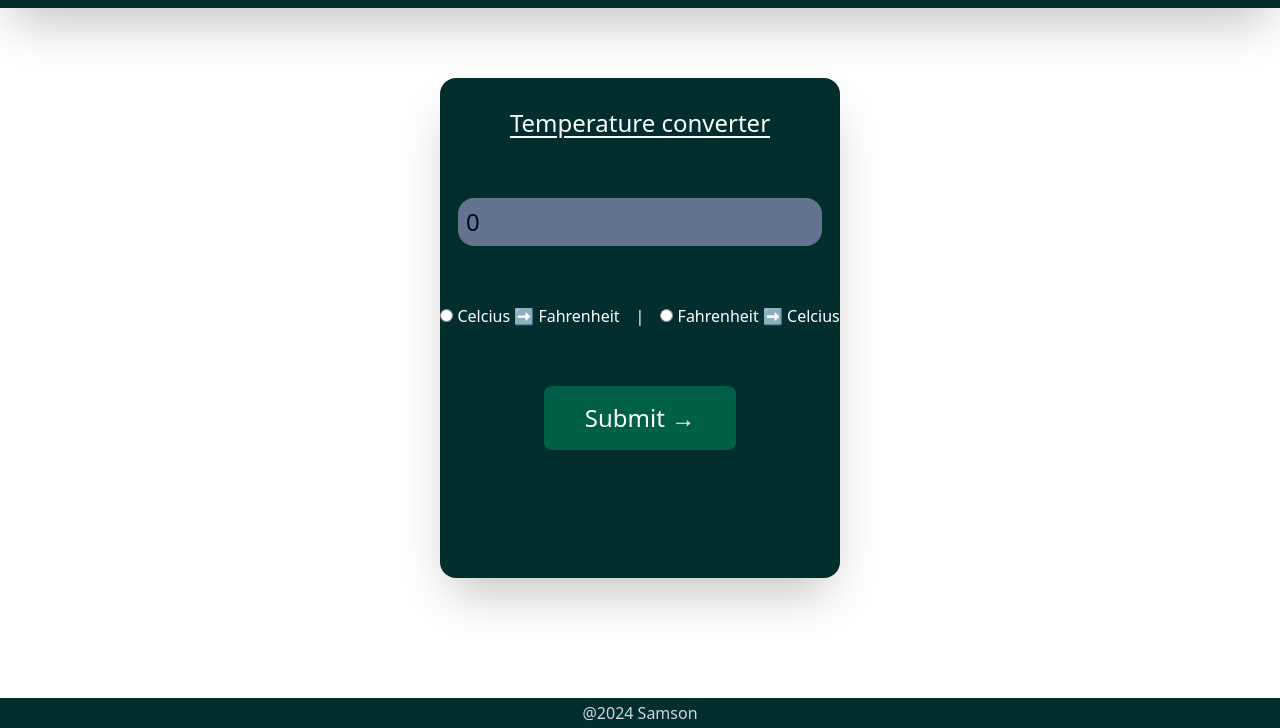
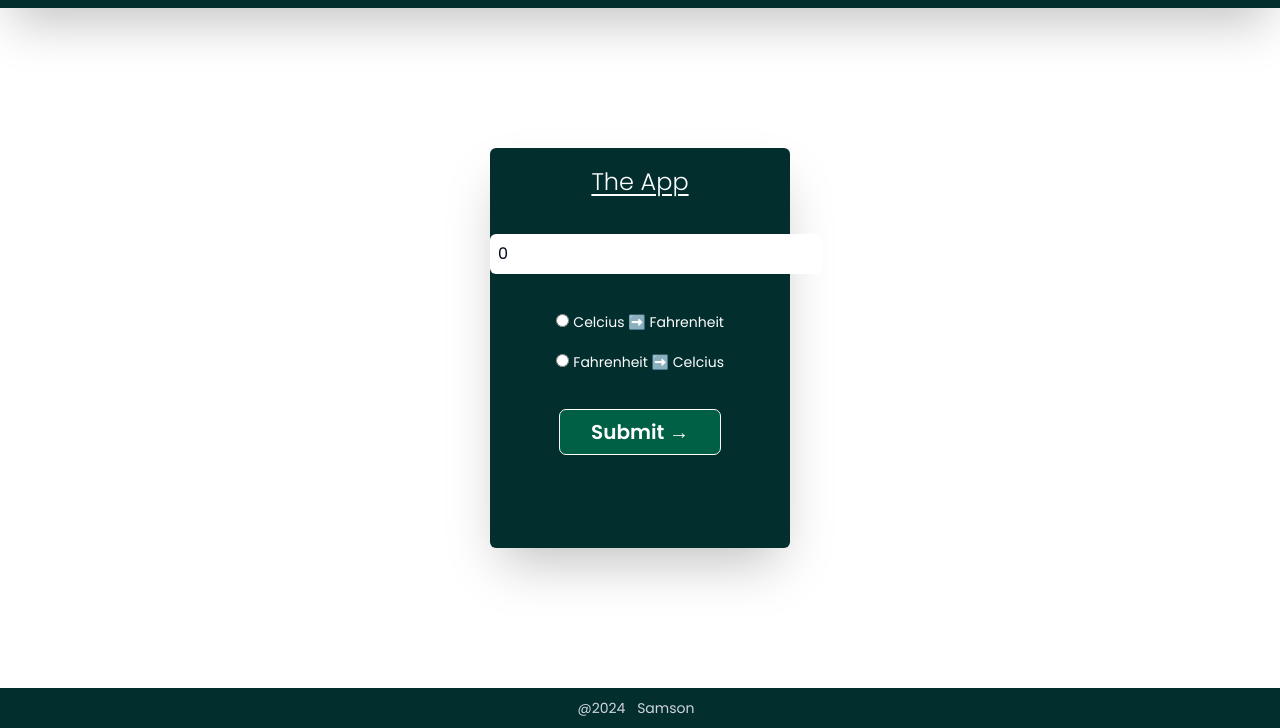
Before and after one commit to Michael5301/TempConveter, a website: page src/index.html in a window 1280 px wide. Shown: the part 72-800 px from the top of the page. Drawn offline with Linux system fonts and the light colour scheme; a web font is replaced by a local one.

Commit message:
css update

```diff
--- a/src/index.html
+++ b/src/index.html
@@ -21,36 +21,40 @@
     </head>
 
     <body>
-        <div class="h-screen w-full">
+        <div class="h-screen">
             <!-- nav -->
             <nav
-                class="flex justify-center items-center shadow-2xl bg-teal-950 text-white h-[80px] absolute z-50 w-full"
+                class="flex justify-center items-center shadow-2xl bg-teal-950 text-white h-[80px] w-full"
             >
-                <h1 class="text-2xl font-semibold">Temperature Conversion</h1>
+                <h1 class="text-2xl font-semibold">Temperature Converter App</h1>
             </nav>
+
+
 
             <main>
                 <!-- TEMPERATURE CONVERTION -->
-                <div class="h-screen grid place-content-center">
+                <div class="grid place-content-center h-[calc(100vh-120px)] m-auto">
+
                     <form
-                        class="h-[500px] w-[400px] rounded-2xl flex flex-col justify-around items-center mx-auto shadow-2xl bg-teal-950 text-white"
+                        class="rounded-md flex flex-col justify-around items-center shadow-2xl bg-teal-950 text-white h-[400px] w-[300px]"
                     >
                         <label
                             for="tempconversion"
                             class="text-2xl font-light underline underline-offset-4"
-                            >Temperature converter</label
+                            >The App</label
                         >
 
-                        <div>
+                        <div class="w-full text-center">
                             <input
                                 type="number"
                                 id="inputBox"
                                 value="0"
-                                class="text-2xl rounded-2xl bg-slate-500 text-slate-950 outline-none p-2"
-                                placeholder="Enter The Temperature"
+                                class=" text-base rounded-md bg-white text-slate-950 outline-none p-2"
+                                placeholder="Enter temp Value"
                             /><br />
                         </div>
-                        <div class="flex gap-4">
+
+                        <div class="flex flex-col justify-start text-start gap-4">
                             <div>
                                 <input
                                     type="radio"
@@ -60,11 +64,11 @@
                                 />
                                 <label
                                     for="toFarenhet"
-                                    class="toFarenhet text-base cursor-pointer"
+                                    class="toFarenhet text-sm cursor-pointer"
                                     >Celcius ➡️ Fahrenheit</label
                                 >
                             </div>
-                            |
+
                             <div>
                                 <input
                                     type="radio"
@@ -73,7 +77,7 @@
                                 />
                                 <label
                                     for="toCelcius"
-                                    class="toCelcius text-base cursor-pointer"
+                                    class="toCelcius text-sm cursor-pointer"
                                     >Fahrenheit ➡️ Celcius</label
                                 >
                             </div>
@@ -82,28 +86,34 @@
                         <button
                             type="button"
                             onclick="tempConver()"
-                            class="bg-emerald-800 text-2xl text-white rounded-lg w-48 p-4 cursor-pointer"
+                            class="bg-emerald-800 text-xl text-white rounded-md w-40 p-2 font-semibold cursor-pointer hover:scale-102 hover:outline-2 outline-1 outline-white transition-all duration-300"
                         >
                             Submit →
                         </button>
+
                         <div
-                            class="h-10 bg-white grid place-content-center rounded-2xl"
+                            class="h-10 bg-white grid place-content-center rounded-md max-w-[80%]"
                         >
-                            <p class="text-semibold" id="results"></p>
+                            <p class="text-sm" id="results"></p>
                         </div>
+
                     </form>
                 </div>
             </main>
             <!-- footer -->
+
+
             <footer
                 id="footer"
-                class="bg-teal-950 text-s text-gray-300 flex items-center justify-center h-[30px] absolute z-50 w-full bottom-0"
+                class="bg-teal-950 text-sm text-gray-300 flex items-center justify-center h-[40px] absolute w-full bottom-0"
             >
                 <p>
                     @2024
-                    <a href="www.michaelsamson.se" target="_blank">Samson</a>
+                    <a href="www.michaelsamson.se" target="_blank" class="p-2">Samson</a>
                 </p>
             </footer>
+
+
         </div>
 
         <script src="./script.js"></script>
--- a/src/input.css
+++ b/src/input.css
@@ -1 +1,8 @@
+@import url('https://fonts.googleapis.com/css2?family=Josefin+Sans:ital,wght@0,100..700;1,100..700&family=Montserrat:ital,wght@0,100..900;1,100..900&family=Outfit:wght@100..900&family=Poppins:ital,wght@0,100;0,200;0,300;0,400;0,500;0,600;0,700;0,800;0,900;1,100;1,200;1,300;1,400;1,500;1,600;1,700;1,800;1,900&family=Roboto:ital,wght@0,100..900;1,100..900&display=swap');
 @import 'tailwindcss';
+
+
+html {
+    font-family: 'Poppins' , sans-serif;
+
+}
--- a/src/script.js
+++ b/src/script.js
@@ -10,12 +10,12 @@ let temp;
 function tempConver() {
     if (toFarenhet.checked) {
         temp = ((inputBox.value * 9) / 5 + 32).toFixed(1);
-        results.textContent = `Temperaturature is ${temp}° Fahrenheit.`;
+        results.textContent = `Temperature is ${temp}° Fahrenheit.`;
         results.style.color = "black";
         results.style.padding = "8px";
     } else if (toCelcius.checked) {
         temp = (((inputBox.value - 32) * 5) / 9).toFixed(1);
-        results.textContent = `Temperaturature is ${temp}° Celcius.`;
+        results.textContent = `Temperature is ${temp}° Celcius.`;
         results.style.color = "black";
         results.style.padding = "8px";
     } else {
```
Also changed, not shown: src/output.css.
